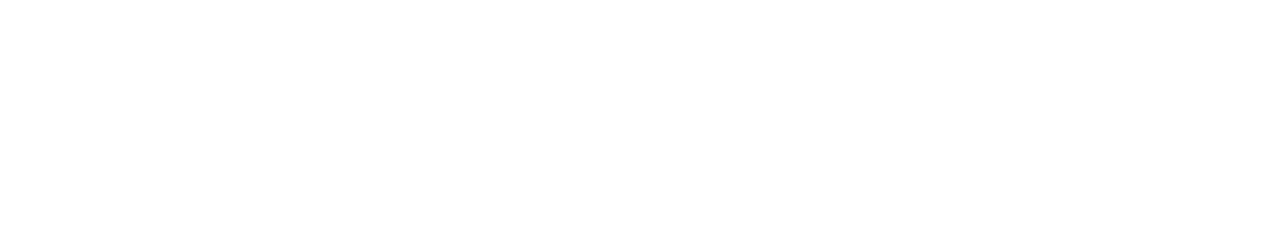
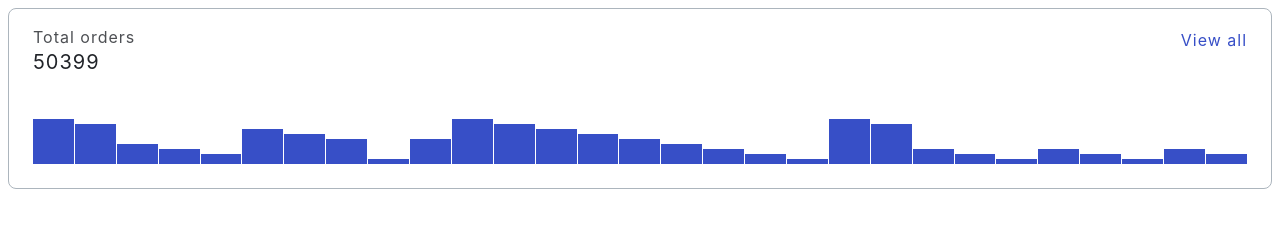
Before and after one commit to js-tasks-ru/htmlcss-20240412_ivan-glushkov1997, a website: page 04-lection2/01-histogram/index.html in a window 1280 px wide. Drawn offline with Linux system fonts and the light colour scheme.

Commit message:
feat: histogram

```diff
--- a/04-lection2/01-histogram/histogram.css
+++ b/04-lection2/01-histogram/histogram.css
@@ -0,0 +1,60 @@
+.histogram {
+    width: 100%;
+    border: 1px solid var(--grey-3);
+    box-sizing: border-box;
+    border-radius: 8px;
+    background-color: var(--white);
+    padding: 16px 24px 24px 24px;
+
+    font-family: "Inter", sans-serif;
+    font-size: 16px;
+    font-weight: 400;
+    line-height: 24px;
+    letter-spacing: 1px;
+}
+
+.histogram__header {
+    display: flex;
+    flex-direction: row;
+    justify-content: space-between;
+
+    margin-bottom: 39px;
+    color: var(--text-secondary);
+}
+
+.histogram_title {
+    opacity: 0.8;
+    margin-bottom: 6px;
+}
+
+.histogram__link {
+    color: var(--primary);
+    text-decoration: none;
+    padding-top: 3px;
+}
+
+.histogram__total {
+    font-size: 20px;
+    line-height: 26px;
+    display: block;
+    color: var(--text-primary);
+}
+
+.histogram__bars {
+    display: flex;
+    flex-wrap: nowrap;
+    width: 100%;
+    align-items: flex-end;
+    flex-direction: row;
+    height: 50px;
+}
+
+.histogram__bar {
+    flex-grow: 1;
+    margin-right: 1px;
+    background: var(--primary);
+}
+
+.histogram__bar:last-child {
+    margin-right: 0;
+}
--- a/04-lection2/01-histogram/index.html
+++ b/04-lection2/01-histogram/index.html
@@ -6,6 +6,45 @@
         <link rel="stylesheet" href="./histogram.css">
     </head>
     <body>
-
+    <section class="histogram">
+        <div class="histogram__header">
+            <div>
+                <span class="histogram_title">Total orders</span>
+                <span class="histogram__total">50399</span>
+            </div>
+            <a href="#" class="histogram__link">View all</a>
+        </div>
+        <div class="histogram__bars">
+            <div class="histogram__bar" style="height: 90%"></div>
+            <div class="histogram__bar" style="height: 80%"></div>
+            <div class="histogram__bar" style="height: 40%"></div>
+            <div class="histogram__bar" style="height: 30%"></div>
+            <div class="histogram__bar" style="height: 20%"></div>
+            <div class="histogram__bar" style="height: 70%"></div>
+            <div class="histogram__bar" style="height: 60%"></div>
+            <div class="histogram__bar" style="height: 50%"></div>
+            <div class="histogram__bar" style="height: 10%"></div>
+            <div class="histogram__bar" style="height: 50%"></div>
+            <div class="histogram__bar" style="height: 90%"></div>
+            <div class="histogram__bar" style="height: 80%"></div>
+            <div class="histogram__bar" style="height: 70%"></div>
+            <div class="histogram__bar" style="height: 60%"></div>
+            <div class="histogram__bar" style="height: 50%"></div>
+            <div class="histogram__bar" style="height: 40%"></div>
+            <div class="histogram__bar" style="height: 30%"></div>
+            <div class="histogram__bar" style="height: 20%"></div>
+            <div class="histogram__bar" style="height: 10%"></div>
+            <div class="histogram__bar" style="height: 90%"></div>
+            <div class="histogram__bar" style="height: 80%"></div>
+            <div class="histogram__bar" style="height: 30%"></div>
+            <div class="histogram__bar" style="height: 20%"></div>
+            <div class="histogram__bar" style="height: 10%"></div>
+            <div class="histogram__bar" style="height: 30%"></div>
+            <div class="histogram__bar" style="height: 20%"></div>
+            <div class="histogram__bar" style="height: 10%"></div>
+            <div class="histogram__bar" style="height: 30%"></div>
+            <div class="histogram__bar" style="height: 20%"></div>
+        </div>
+    </section>
     </body>
 </html>
--- a/assets/css/main.css
+++ b/assets/css/main.css
@@ -11,6 +11,8 @@
     --grey-2: #DDE2E5;
     --grey-3: #ACB5BD;
     --grey-4: #495057;
+    --text-secondary: #212429;
+    --text-primary: #212429;
 
     --error: var(--red);
     --success: var(--blue);
@@ -19,6 +21,6 @@
     --secondary: var(--purple);
 }
 
-* {
+body {
     font-family: 'Roboto', sans-serif;
 }
```
